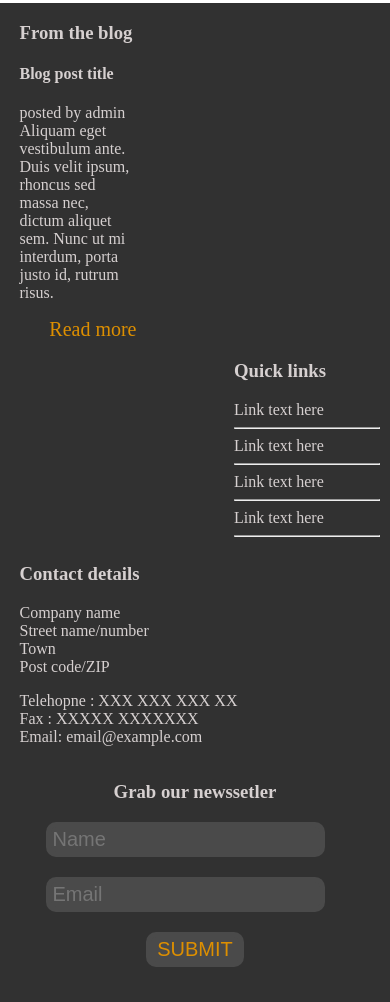
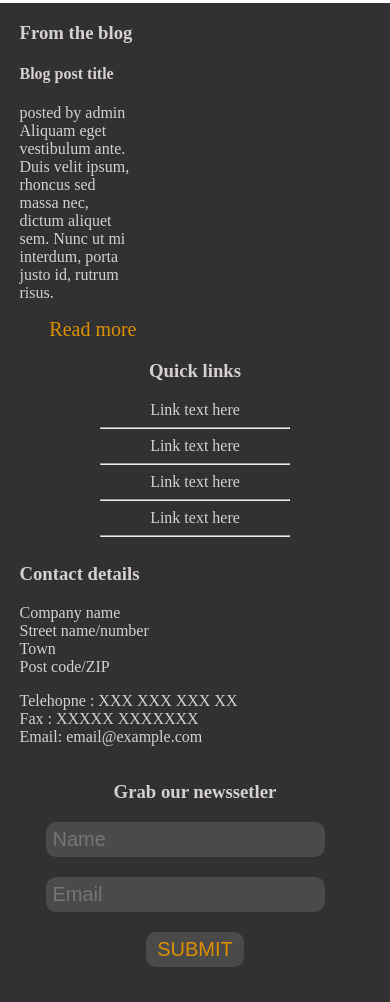
Before and after one commit to Oktuu/XpessionTemplate, a plain HTML site: page index.html in a window 390 px wide. Shown: the part 3186-4188 px from the top of the page. Drawn offline with Linux system fonts and the light colour scheme.

Commit message:
here you are, now that stuff in center

```diff
--- a/CSS/mobileView.css
+++ b/CSS/mobileView.css
@@ -77,8 +77,9 @@
 		margin-left: 5%;
 	}
 	.Qlinks {
-		margin-left: 60%;
-		margin-right: 10px;
+		text-align: center;
+		margin-left: 100px;
+		margin-right: 100px;
 	}
 	.cDetails {
 		margin-left: 5%;
```
